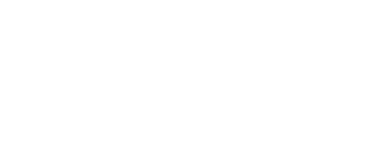
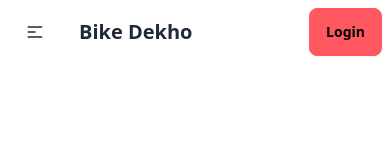
Before and after one commit to Busra2456/biker-zone-daisy, a plain HTML site: page index.html in a window 390 px wide. Drawn offline with nearby package versions, Linux system fonts and the light colour scheme.

Commit message:
first commit

```diff
--- a/index.html
+++ b/index.html
@@ -4,8 +4,65 @@
       <meta charset="UTF-8">
       <meta name="viewport" content="width=device-width, initial-scale=1.0">
       <title>Biker Zone Daisy</title>
+      <!-- tallwind and daisy ul cdn -->
+
+      <link href="https://cdn.jsdelivr.net/npm/daisyui@4.12.10/dist/full.min.css" rel="stylesheet" type="text/css" />
+<script src="https://cdn.tailwindcss.com"></script>
+<!-- google fonts poppins -->
+<link rel="preconnect" href="https://fonts.googleapis.com">
+<link rel="preconnect" href="https://fonts.gstatic.com" crossorigin>
+<link href="https://fonts.googleapis.com/css2?family=Poppins:wght@400;500;600;700;800&display=swap" rel="stylesheet">
+
 </head>
 <body>
 
+      <header>
+            <nav>
+                  <div class="navbar bg-base-100">
+                        <div class="navbar-start">
+                          <div class="dropdown">
+                            <div tabindex="0" role="button" class="btn btn-ghost lg:hidden">
+                              <svg
+                                xmlns="http://www.w3.org/2000/svg"
+                                class="h-5 w-5"
+                                fill="none"
+                                viewBox="0 0 24 24"
+                                stroke="currentColor">
+                                <path
+                                  stroke-linecap="round"
+                                  stroke-linejoin="round"
+                                  stroke-width="2"
+                                  d="M4 6h16M4 12h8m-8 6h16" />
+                              </svg>
+                            </div>
+                            <ul
+                              tabindex="0"
+                              class="menu menu-sm dropdown-content bg-base-100 rounded-box z-[1] mt-3 w-52 p-2 shadow">
+                              <li><a>Home</a></li>
+                              <li><a>Shop</a></li>
+                              <li><a>News</a></li>
+                              <li><a>Contact</a></li>
+                            </ul>
+                          </div>
+                          <a class="btn btn-ghost text-xl">Bike Dekho</a>
+                        </div>
+                        <div class="navbar-center hidden lg:flex">
+                          <ul class="menu menu-horizontal px-1">
+                              <li><a>Home</a></li>
+                              <li><a>Shop</a></li>
+                              <li><a>News</a></li>
+                              <li><a>Contact</a></li>
+                          </ul>
+                        </div>
+                        <div class="navbar-end">
+                          <a class="btn btn-error">Login</a>
+                        </div>
+                      </div>
+            </nav>
+      </header>
+
+      <main></main>
+      <footer></footer>
+
 </body>
 </html>
--- /dev/null
+++ b/tailwind.config.js
@@ -0,0 +1,8 @@
+/** @type {import('tailwindcss').Config} */
+module.exports = {
+      content: ["./src/**/*.{html,js}"],
+      theme: {
+        extend: {},
+      },
+      plugins: [],
+    }
```
